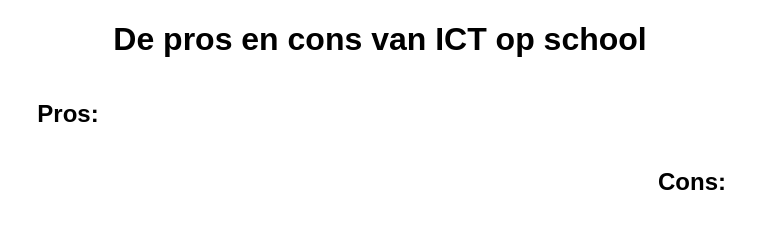
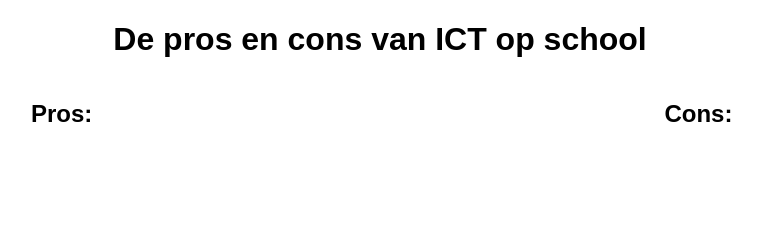
Before and after one commit to TimonDeBeste/test-website, a plain HTML site: page index.html in a window 1280 px wide. Shown: the whole page, without its empty margins (260-1022 px from the left). Drawn offline with Linux system fonts and the light colour scheme.

Commit message:
Update styles.css

```diff
--- a/styles.css
+++ b/styles.css
@@ -4,11 +4,11 @@ body {
 }
 
 .pros {
-    width: 50vw;
+    width: 49vw;
     float:left;
 }
 
 .cons {
-    width: 50vw;
+    width: 49vw;
     float:right;
 }
```
